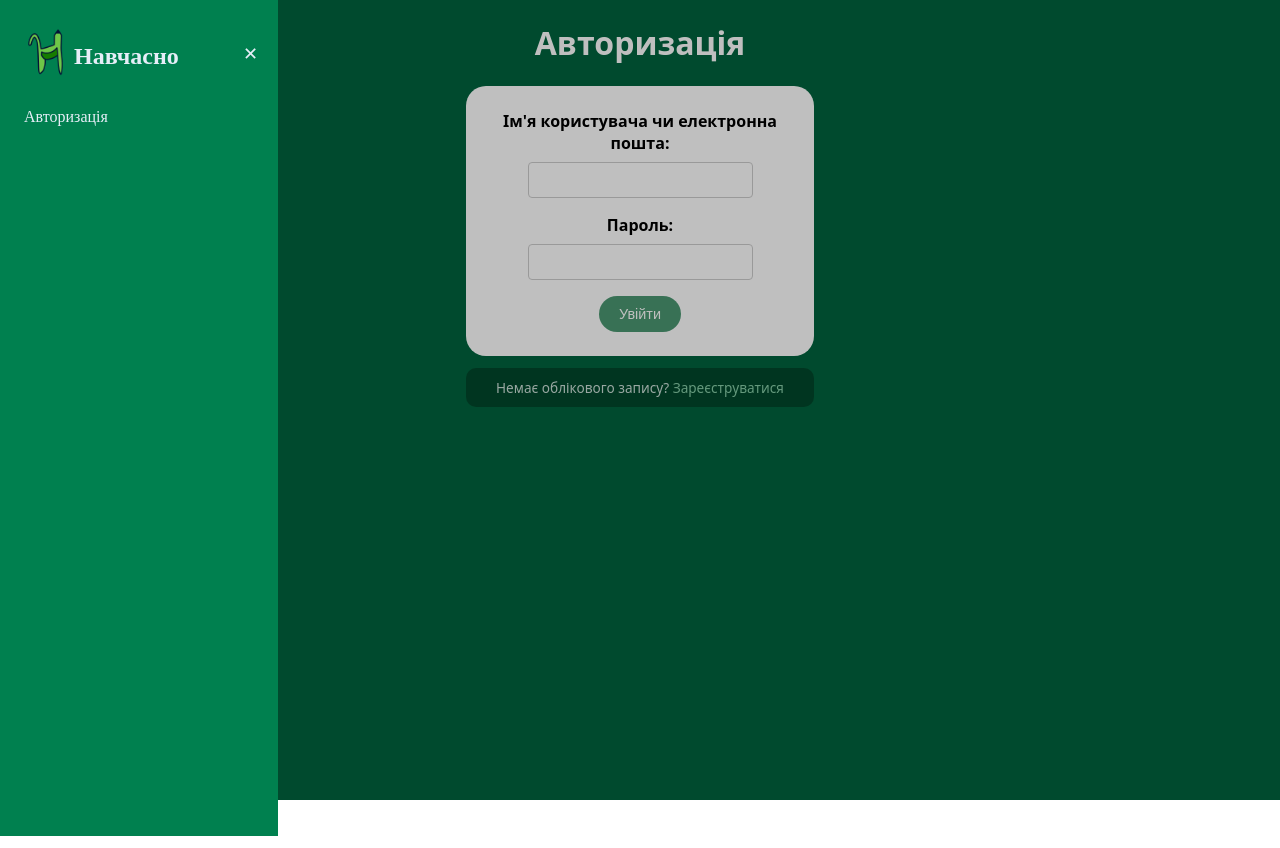
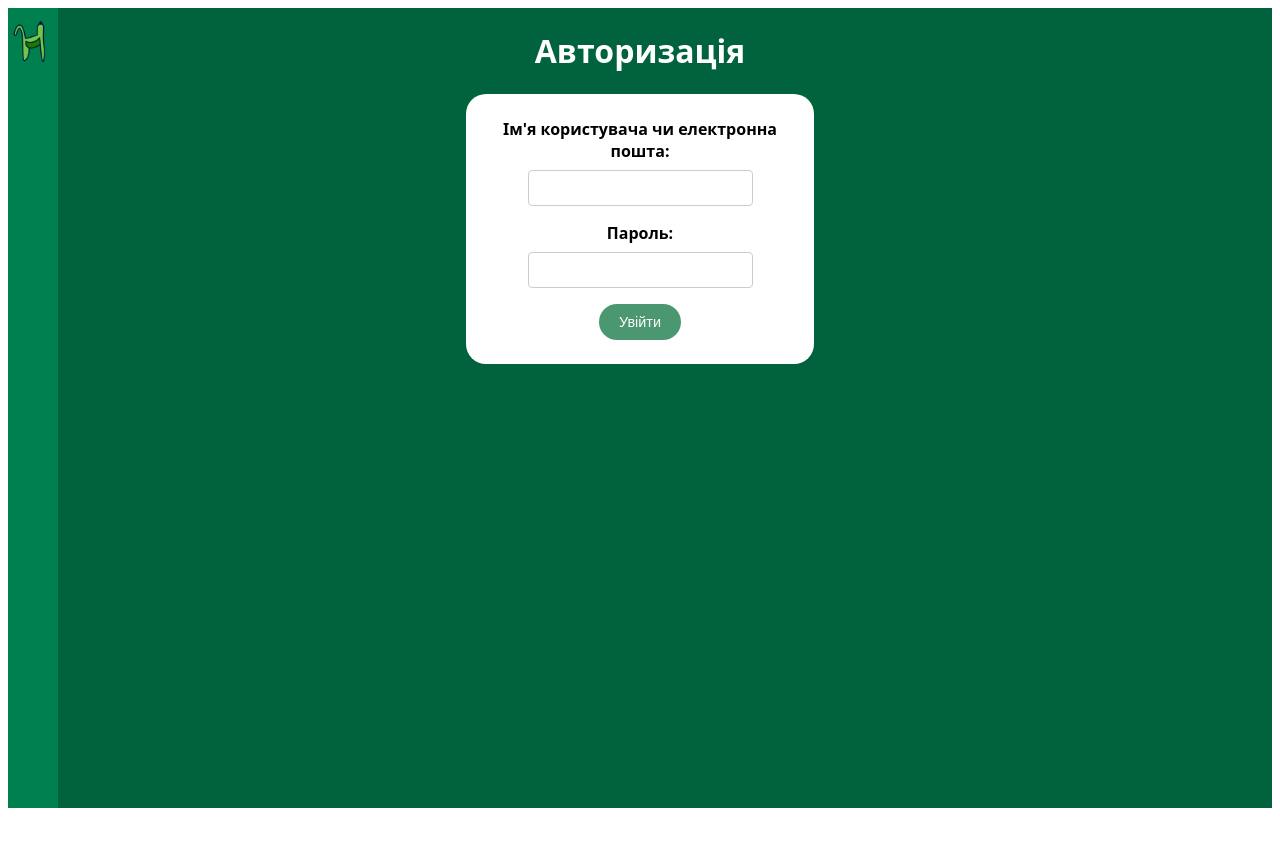
Before and after one commit to Soldicibus/FrontTermpaper, a React (Vite) app: page /auth in a window 1280 px wide. Before the commit the page ends 800 px from the top, so only its background shows below. Built offline with nearby package versions, Linux system fonts and the light colour scheme.

Commit message:
Commit to not lose stuff due to drones

```diff
--- a/src/components/pages/Auth.jsx
+++ b/src/components/pages/Auth.jsx
@@ -17,9 +17,6 @@ export default function Auth() {
                     <br />
                     <button type="submit">Увійти</button>
                 </form>
-                <p className="auth__footer">
-                    Немає облікового запису? <a href="/register">Зареєструватися</a>
-                </p>
             </div>
         </main>
     );
--- a/src/components/pages/Mainpage.jsx
+++ b/src/components/pages/Mainpage.jsx
@@ -1,5 +1,6 @@
 import React, { useEffect } from "react";
 import "./css/Mainpage.css";
+import { Link } from "react-router-dom";
 
 export default function Mainpage() {
     useEffect(() => {
@@ -27,7 +28,7 @@ export default function Mainpage() {
             <div className="main__header">
                 <h1 className="main__title">Навчасно</h1>
                 <p className="main__subtitle">Освітня екосистема для учнів, вчителів та батьків</p>
-                <p className="main__subtitle">Підтримка школи у цифровому форматі</p>
+                <p className="main__subtitle">Підтримка школи у цифровому форматі. Ні бюрократії!</p>
                 <p className="main__subtitle">Натхнення для навчання кожного дня</p>
             </div>
 
@@ -35,19 +36,19 @@ export default function Mainpage() {
                 <div className="card student">
                     <h2>Учням</h2>
                     <p>Оцінки, розклад, домашні завдання</p>
-                    <button>Увійти</button>
+                    <Link to="/auth"><button>Увійти</button></Link>
                 </div>
 
                 <div className="card teacher">
                     <h2>Вчителям</h2>
                     <p>Журнали, класи, навчальні матеріали</p>
-                    <button>Увійти</button>
+                    <Link to="/auth"><button>Увійти</button></Link>
                 </div>
 
                 <div className="card parent">
                     <h2>Батькам</h2>
                     <p>Успішність та відвідування</p>
-                    <button>Увійти</button>
+                    <Link to="/auth"><button>Увійти</button></Link>
                 </div>
             </section>
 
--- a/src/components/pages/css/Auth.css
+++ b/src/components/pages/css/Auth.css
@@ -1,10 +1,3 @@
-html,
-body {
-  margin: 0;
-  padding: 0;
-  width: 100%;
-  height: 100%;
-}
 .auth {
   min-height: 100vh;
   background-color: #00633d;
@@ -51,22 +44,3 @@ body {
   border-radius: 4px;
   font-size: 1rem;
 }
-.auth__footer {
-  margin-top: 12px;
-  font-size: 0.85rem;
-    opacity: 0.8;
-    background-color: #004127;
-    padding: 10px;
-    border-radius: 10px;
-}
-.auth__footer a {
-  color: #a8e6c1;
-  text-decoration: none;
-}
-.auth__footer a:hover {
-  text-decoration: underline;
-}
-.auth__footer:hover {
-  background-color: #005335;
-  transition: background-color 0.3s;
-}
--- a/src/components/pages/css/Mainpage.css
+++ b/src/components/pages/css/Mainpage.css
@@ -1,10 +1,3 @@
-html,
-body {
-  margin: 0;
-  padding: 0;
-  width: 100%;
-  height: 100%;
-}
 .main {
   min-height: 100vh;
   background-color: #00633d;
@@ -74,7 +67,10 @@ body {
   background-color: #d4edda;
   transition: background-color 0.3s;
 }
-
+.card.cabinet-info:hover {
+  background-color: #ffdbdb;
+  transition: background-color 0.3s;
+}
 .features {
   width: 90%;
   max-width: 1100px;
```
Also changed, not shown: src/components/pages/Cabinet.jsx (added, +26 -0 lines), src/components/pages/StudentMainPage.jsx (added, +7 -0 lines), src/components/pages/ParentPage.jsx (added), src/components/pages/TeacherPage.jsx (added).
